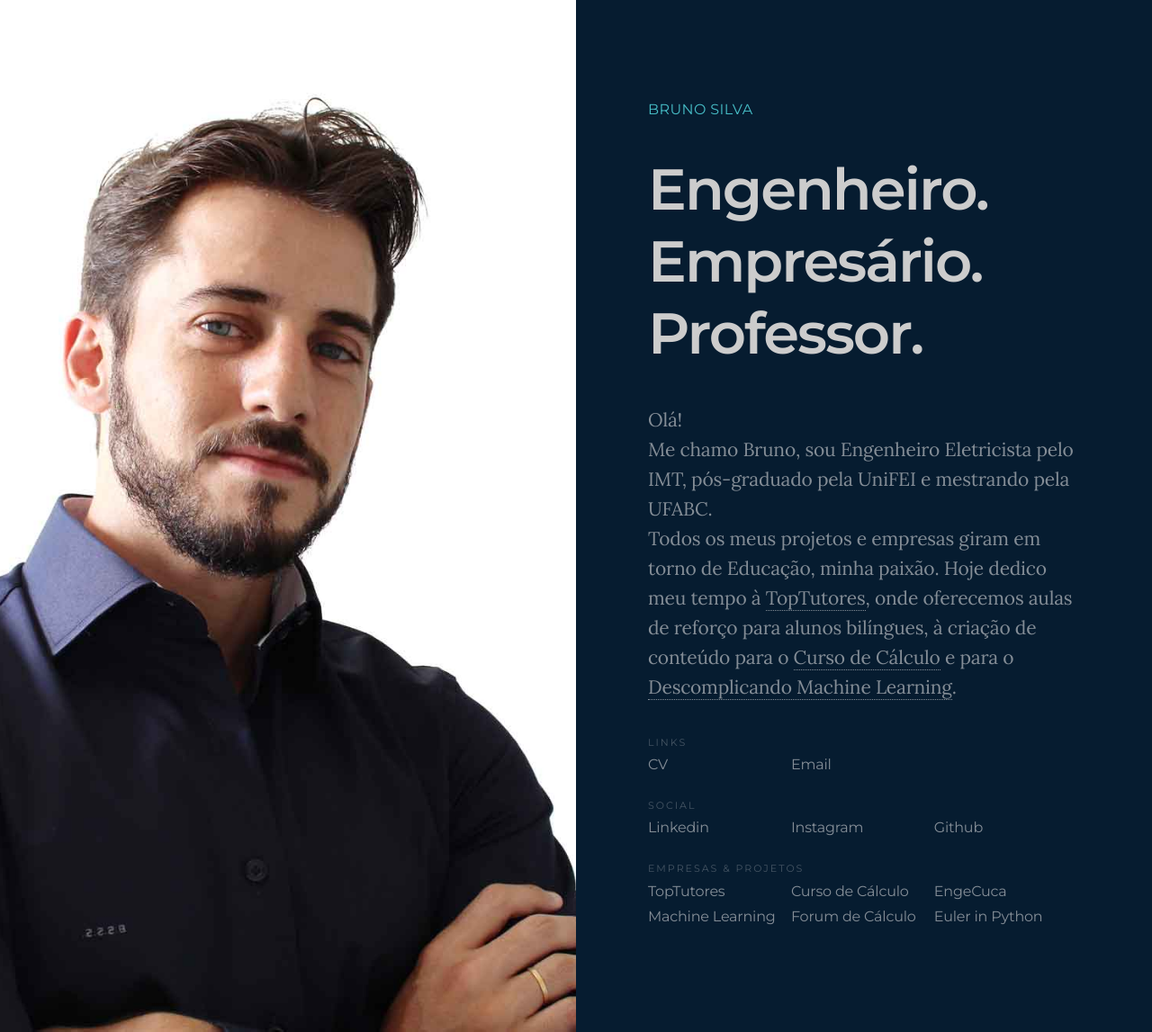
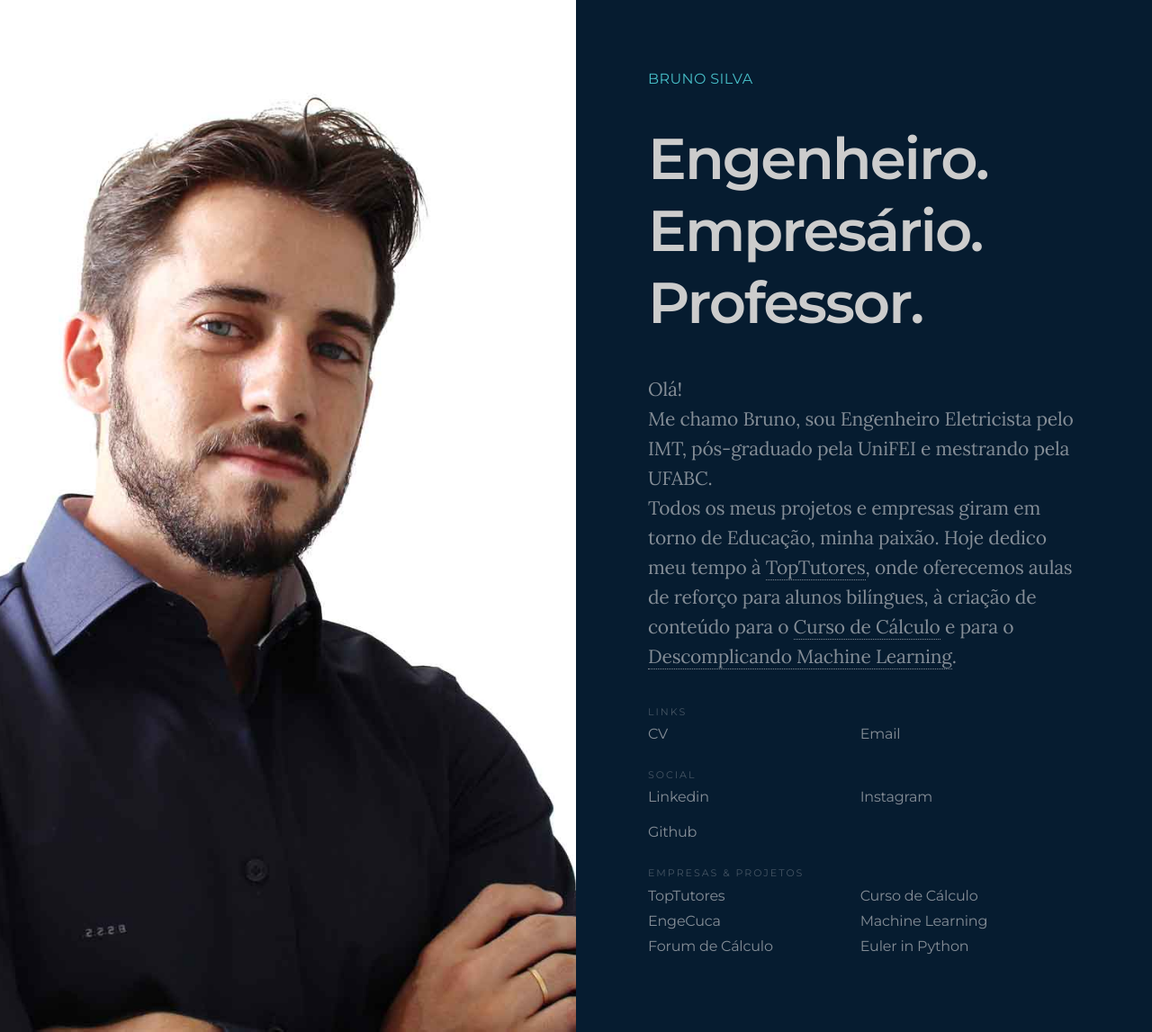
Before and after one commit to bru1987/bru1987.github.io, a Jekyll site: the page built from index.html, in a window 1280 px wide. Shown: the whole page at 90% size. Built offline with Jekyll 4.4.1, drawn with Linux system fonts in a browser that asks for light colours.

Commit message:
fix project alignment in project section mobile view

```diff
--- a/assets/css/split.css
+++ b/assets/css/split.css
@@ -218,7 +218,7 @@ ul#projects {
   margin-bottom: 20px; }
   @media (max-width: 500px) {
     .split-lists .split-list {
-      width: 90%; } }
+      width: 100%; } }
   .split-lists .split-list h3 {
     font-weight: 400;
     text-transform: uppercase;
@@ -241,7 +241,7 @@ ul#projects {
         transition-duration: 0.1s; }
 
 .split-lists .split-list li {
-  width: 32%;
+  width: 48%;
   display: inline-block;
 }
 
```
